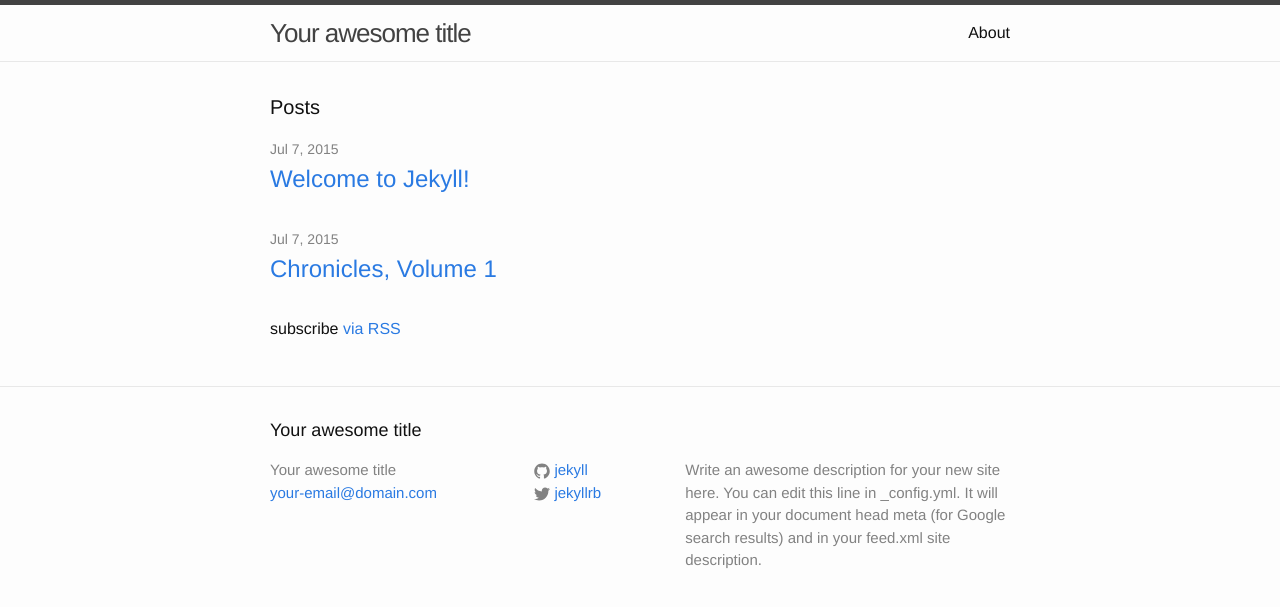
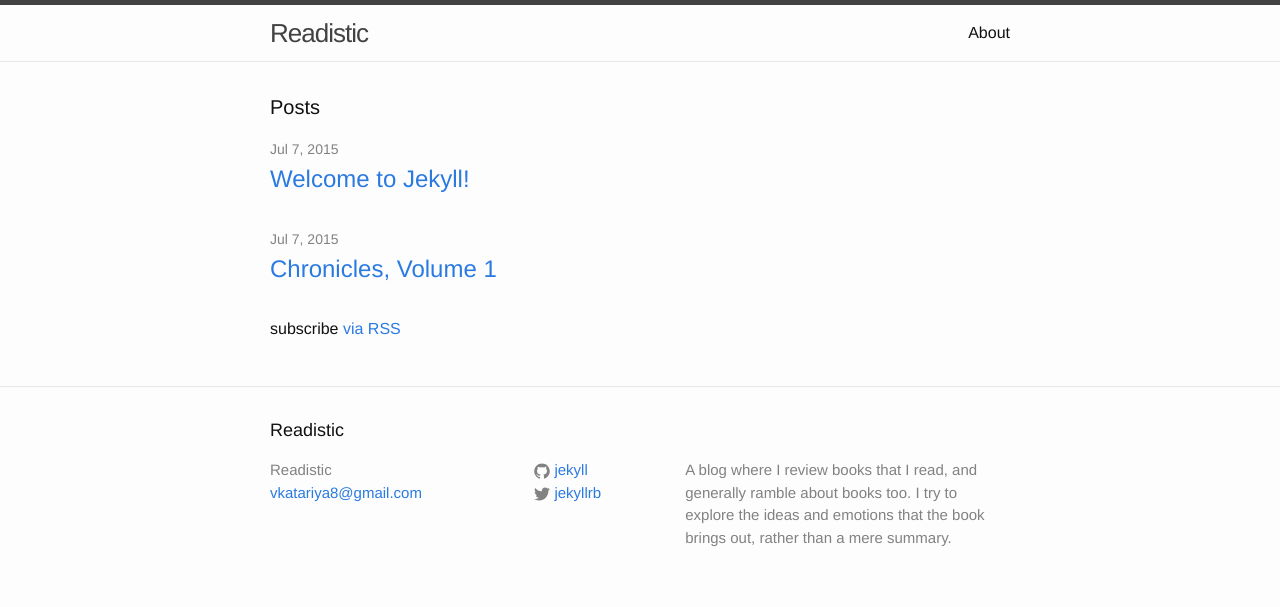
Before and after one commit to vkatariya8/blog, a Jekyll site: the page built from index.html, in a window 1280 px wide. Shown: the top 607 px of the page. Built offline with Jekyll 4.4.1, drawn with Linux system fonts in a browser that asks for light colours.

Commit message:
Made changes to title and about

```diff
--- a/_config.yml
+++ b/_config.yml
@@ -1,10 +1,8 @@
 # Site settings
-title: Your awesome title
-email: your-email@domain.com
+title: Readistic
+email: vkatariya8@gmail.com
 description: > # this means to ignore newlines until "baseurl:"
-  Write an awesome description for your new site here. You can edit this
-  line in _config.yml. It will appear in your document head meta (for
-  Google search results) and in your feed.xml site description.
+  A blog where I review books that I read, and generally ramble about books too. I try to explore the ideas and emotions that the book brings out, rather than a mere summary.
 baseurl: "" # the subpath of your site, e.g. /blog/
 url: "http://yourdomain.com" # the base hostname & protocol for your site
 twitter_username: jekyllrb
```
